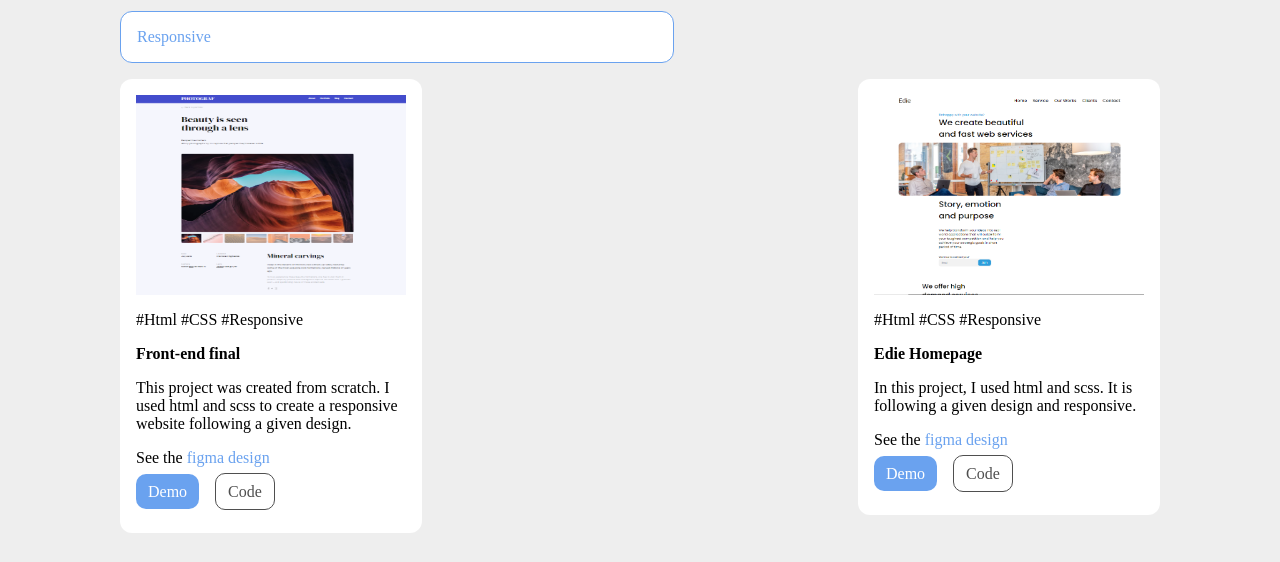
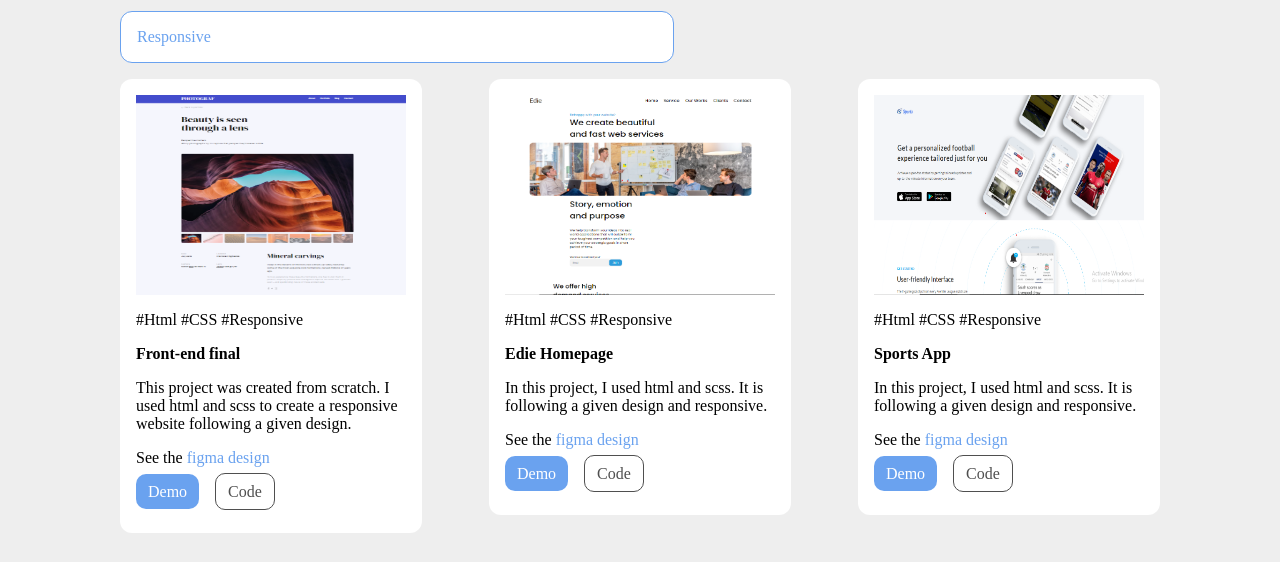
Before and after one commit to Tsikitsiky/portfolio2, a plain HTML site: page webroot/index.html in a window 1280 px wide. Shown: the part 363-925 px from the top of the page. Drawn offline with Linux system fonts and the light colour scheme.

Commit message:
add one more project to the responsive tag

```diff
--- a/webroot/index.html
+++ b/webroot/index.html
@@ -72,6 +72,29 @@
                                     <img src="assets/edie-homepage.png" alt="Edie Homepage screenshot" />
                                     <p class="tag"> #Html #CSS #Responsive </p>
                                     <h4> Edie Homepage </h4>
+                                    <p>
+                                        In this project, I used html and scss. It is following a given design and responsive.
+                                    </p>
+                                    <p>See the
+                                        <a class="figma" href="https://www.figma.com/file/ahnGupP4JjTdVJDTRfMRF2">
+                                        figma design
+                                        </a>
+                                    </p>
+                                    <ul class="button-links">
+                                        <li>
+                                            <a class="demo" href="https://edie-homepage-rs.netlify.app/">Demo</a>
+                                        </li>
+                                        <li>
+                                            <a class="code" href="https://github.com/Tsikitsiky/edie-homepage">Code</a>
+                                        </li>
+                                    </ul>
+                                </div>
+                            </li>
+                            <li>
+                                <div class="project">
+                                    <img src="assets/final-assessment.png" alt="Edie Homepage screenshot" />
+                                    <p class="tag"> #Html #CSS #Responsive </p>
+                                    <h4> Sports App </h4>
                                     <p>
                                         In this project, I used html and scss. It is following a given design and responsive.
                                     </p>
```
Also changed, not shown: webroot/assets/final-assessment.png (added).
